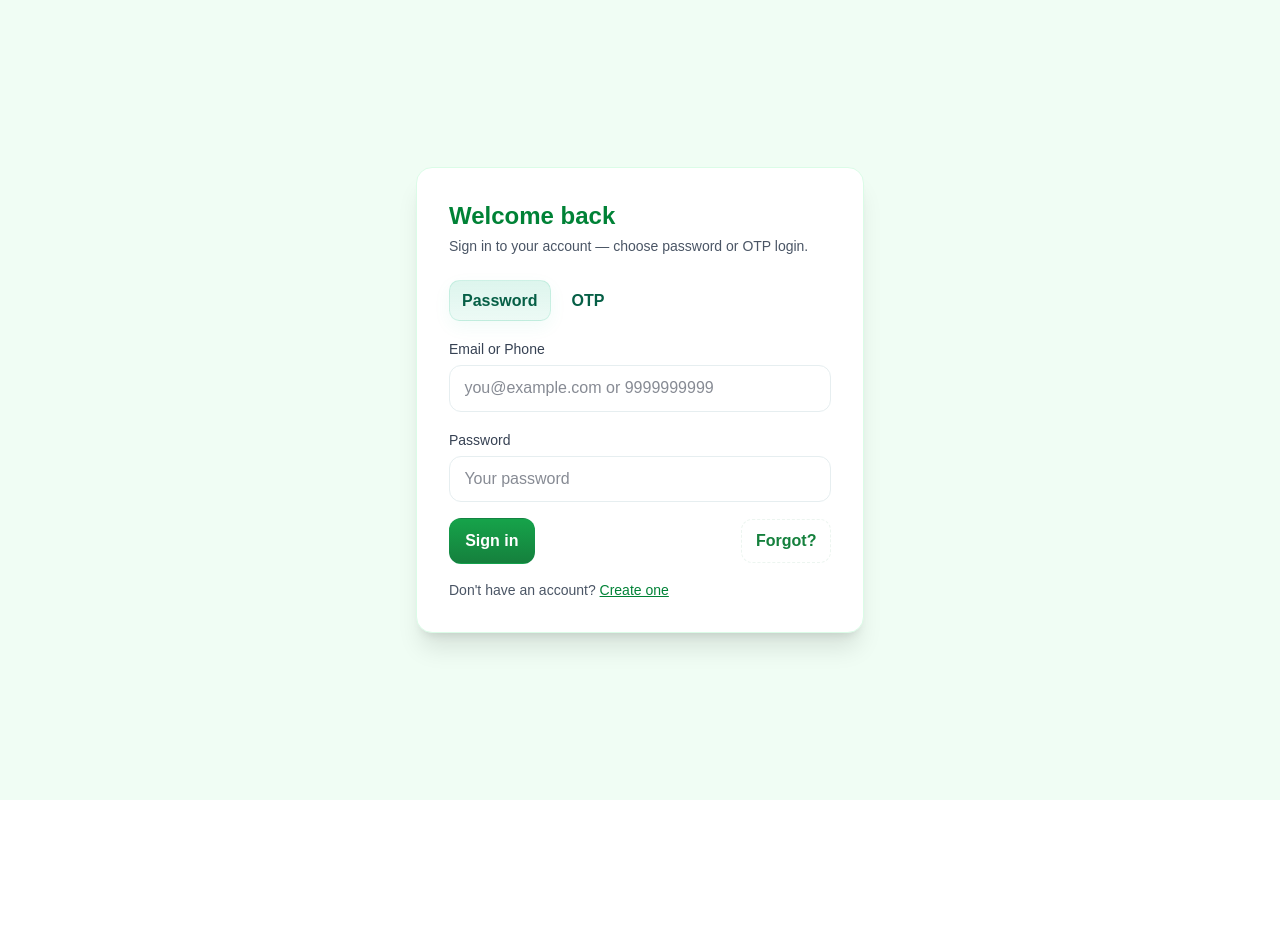
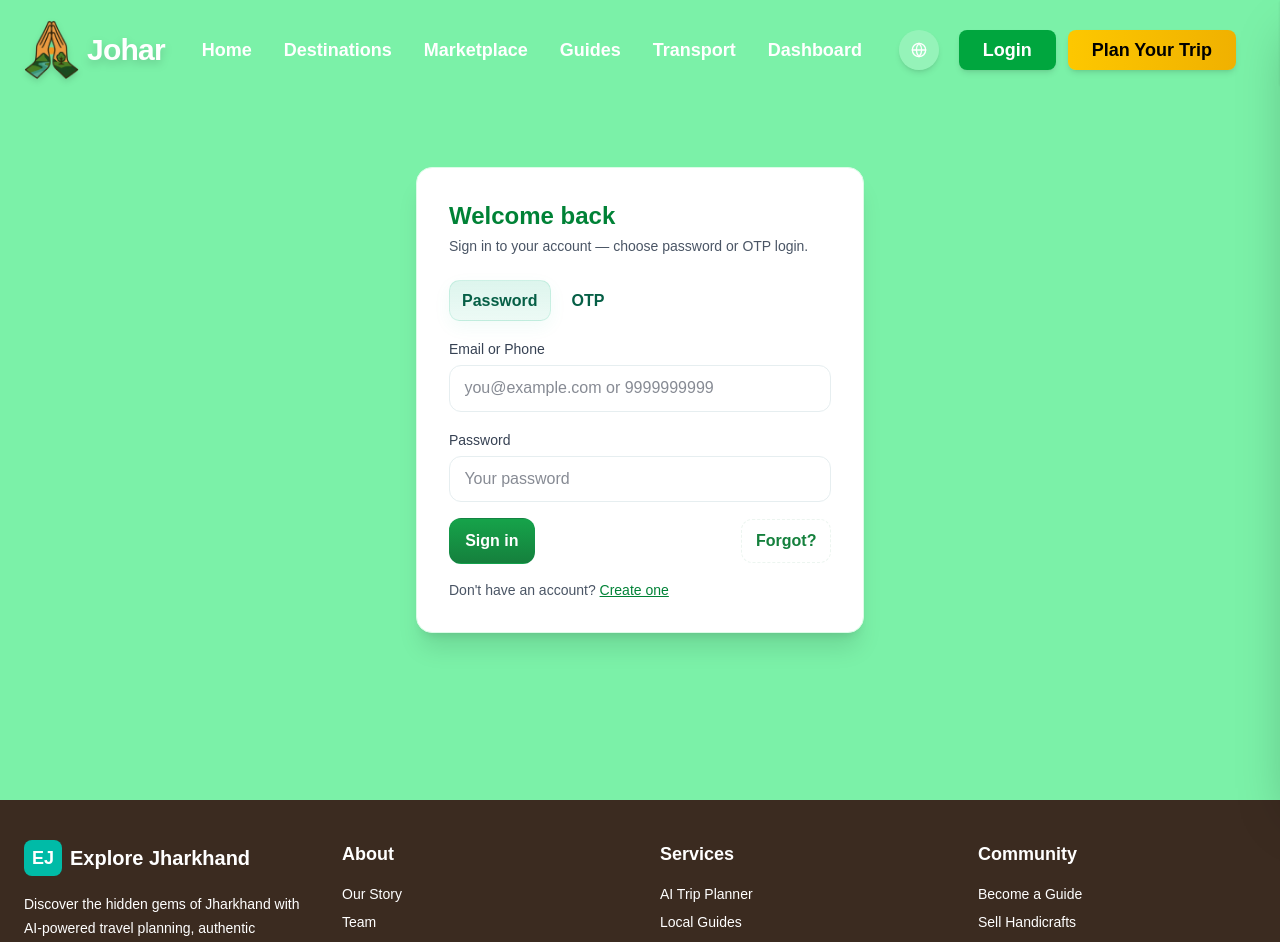
Before and after one commit to MAYANKSHARMA01010/sih_explore_jharkhand, a Next.js app: page /login in a window 1280 px wide. Shown: the top 942 px of the page. Before the commit the page ends 800 px from the top, so only its background shows below. Built offline with nearby package versions, Linux system fonts and the light colour scheme.

Commit message:
Navbar and Footer added in login and css improved

```diff
--- a/src/app/(pages)/login/page.tsx
+++ b/src/app/(pages)/login/page.tsx
@@ -5,6 +5,8 @@
 
 import React, { useEffect, useState } from "react";
 import { useRouter } from "next/navigation";
+import Navbar from "@/app/components/common/navbar";
+import Footer from "@/app/components/common/footer";
 
 /**
  * LoginPage.tsx
@@ -104,7 +106,9 @@ export default function LoginPage() {
   function resetError() { setError(null); }
 
   return (
-    <div className="min-h-screen flex items-center justify-center bg-green-50 py-12">
+   <>
+   <Navbar />
+    <div className="min-h-screen flex items-center justify-center bg-green-300 py-12">
       <div className="w-full max-w-md bg-white rounded-2xl shadow-xl p-8 border border-green-100">
         <h1 className="text-2xl font-bold text-green-700 mb-1">Welcome back</h1>
         <p className="text-sm text-gray-600 mb-6">Sign in to your account — choose password or OTP login.</p>
@@ -235,5 +239,7 @@ export default function LoginPage() {
       `}</style>
       </div>
     </div>
+    <Footer />
+   </>
   );
 }
```
